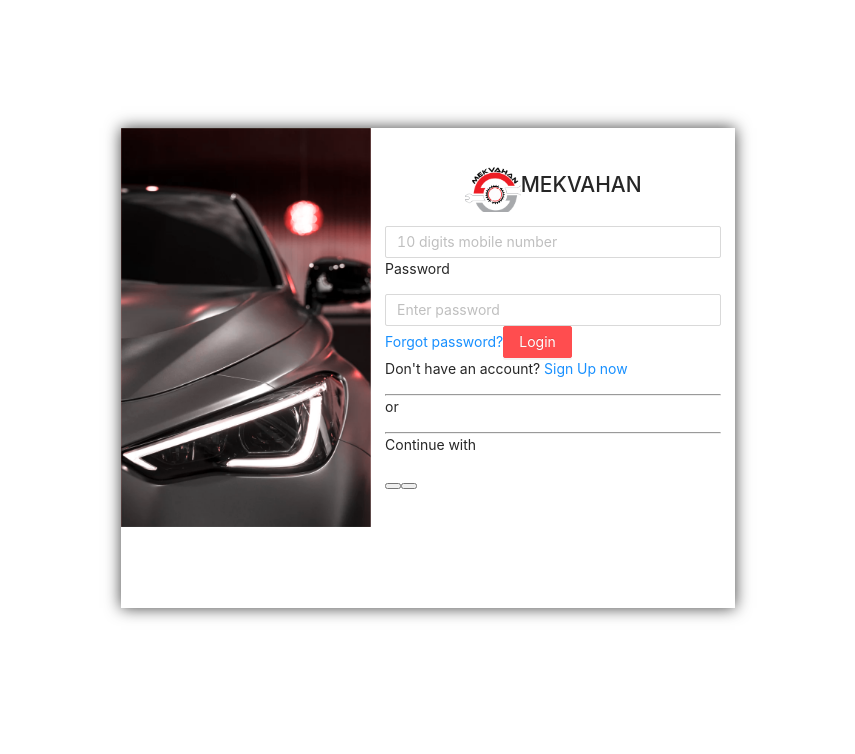
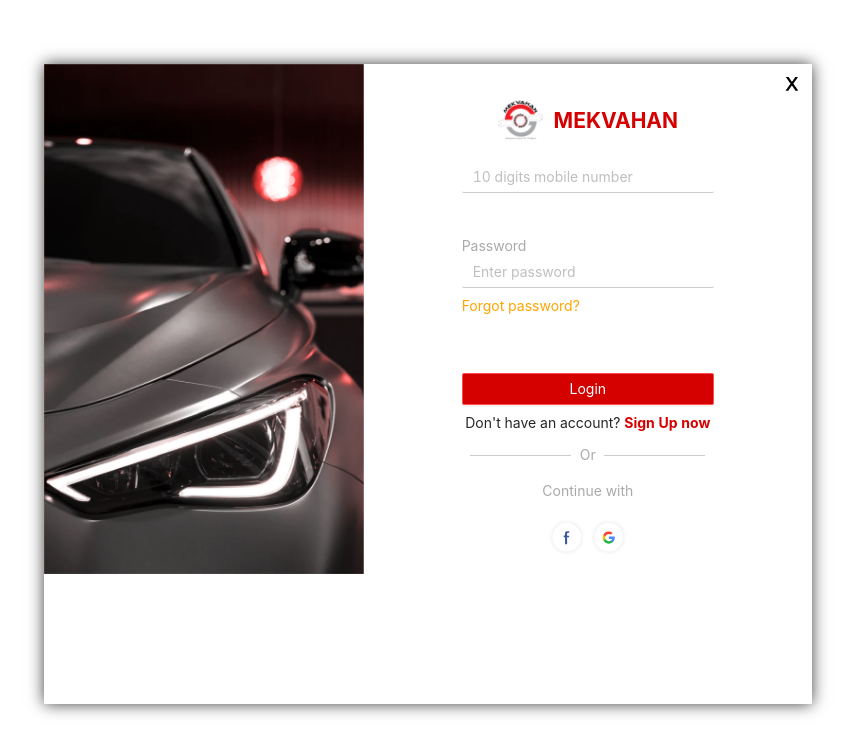
Before and after one commit to mritunjaysaha/Mek-Vahan-Assignment, a React (Create React App) app: page / in a window 1280 px wide. Shown: the top 754 px of the page, without its empty margins (212-1067 px from the left). Built offline with nearby package versions, Linux system fonts and the light colour scheme.

Commit message:
login-sign page design completed

```diff
--- a/src/components/login.component.js
+++ b/src/components/login.component.js
@@ -13,10 +13,11 @@ export default function Login() {
                 <div className="login-signup-right">
                     <div className="login">
                         <div className="logo-container">
+                            <div className="close"></div>
                             <div className="logo">
                                 <img src="../" alt="" srcset="" />
                             </div>
-                            <h1>MEKVAHAN</h1>
+                            <h2>MEKVAHAN</h2>
                         </div>
                         <Form className="login-form" name="basic">
                             <Input
@@ -45,12 +46,12 @@ export default function Login() {
                                 </p>
                             </div>
                         </Form>
-                        <div>
+                        <div className="separation">
                             <hr />
-                            <p>or</p>
+                            <p>Or</p>
                             <hr />
                         </div>
-                        <div>
+                        <div className="continue-with">
                             <p>Continue with</p>
                             <div>
                                 <button className="btn facebook-logo"></button>
--- a/src/styles/main.css
+++ b/src/styles/main.css
@@ -1,4 +1,8 @@
 @import "~antd/dist/antd.css";
+:root {
+  --mek-vahan: #d50000;
+}
+
 *,
 *::before,
 *::after {
@@ -6,38 +10,51 @@
   margin: 0;
 }
 
+.close {
+  background-image: url("../asset/4x/Asset 4xxxhdpi.png");
+  background-size: contain;
+  background-repeat: no-repeat;
+  height: 22px;
+  width: 17px;
+  position: absolute;
+  font-size: 20px;
+  top: 10px;
+  right: 10px;
+}
+
 .logo-container {
   display: flex;
   flex-direction: row;
   justify-content: center;
-  margin: 1em 0;
+  padding: 2em 0 1em 0;
 }
 .logo-container .logo {
-  background-image: url("../asset/SVG/Asset 3.svg");
-  background-size: 100%;
+  background-image: url("../asset/4x/Asset 3xxxhdpi.png");
+  background-size: 80%;
   background-repeat: no-repeat;
   height: 4em;
   width: 4em;
-  padding: 0.2em;
 }
-.logo-container h1 {
+.logo-container h2 {
   text-align: center;
   margin: auto 0;
+  color: var(--mek-vahan);
+  font-weight: 700;
 }
 
 .login-signup {
   position: relative;
   display: flex;
   flex-direction: row;
-  height: 60vh;
-  width: 48vw;
-  margin: 10% auto;
+  height: 80vh;
+  width: 60vw;
+  margin: 5% auto;
   box-shadow: 0px 0px 15px rgba(0, 0, 0, 0.75);
 }
 
 .login-signup-left {
   height: inherit;
-  width: 45%;
+  width: 50%;
   background-image: url("../asset/4x/Asset 2xxxhdpi.png");
   background-size: 100%;
   background-repeat: no-repeat;
@@ -46,8 +63,89 @@
 .login-signup-right {
   background-color: #fff;
   height: inherit;
-  padding: 1em;
   width: 65%;
+  padding: 0 7em;
+}
+.login-signup-right .login {
+  display: flex;
+  justify-content: center;
+  flex-direction: column;
+  margin: 0 auto;
+}
+.login-signup-right .login-form {
+  display: flex;
+  flex-direction: column;
+}
+.login-signup-right .login-form .password {
+  color: #aaa;
+  margin: 0;
+  padding: 3em 0 0 0;
+}
+.login-signup-right .login-form .ant-input {
+  border: none;
+  border-bottom: 1px solid #ccc;
+}
+.login-signup-right .login-form .forgot-password {
+  color: orange;
+  padding: 0.5em 0 4em 0;
+}
+.login-signup-right .login-form .login-btn {
+  background-color: var(--mek-vahan);
+}
+.login-signup-right .separation {
+  display: flex;
+  flex-direction: row;
+  justify-content: space-evenly;
+}
+.login-signup-right .separation hr {
+  width: 40%;
+  border: none;
+  height: 1px;
+  background-color: #ccc;
+}
+.login-signup-right .separation p {
+  color: #aaa;
+  margin-top: -0.8em;
+}
+.login-signup-right .signup {
+  text-align: center;
+  padding: 0.5em 0;
+}
+.login-signup-right .signup a {
+  color: var(--mek-vahan);
+  font-weight: bold;
+}
+.login-signup-right .continue-with {
+  display: flex;
+  flex-direction: column;
+  margin: 0 auto;
+}
+.login-signup-right .continue-with p {
+  color: #aaa;
+}
+.login-signup-right .continue-with div {
+  display: flex;
+  flex-direction: row;
+  justify-content: center;
+}
+
+.btn {
+  background-color: none;
+  border: none;
+}
+
+.facebook-logo {
+  background-image: url("../asset/SVG/Asset 6.svg");
+  width: 3em;
+  height: 3em;
+  background-color: #fff;
+}
+
+.google-logo {
+  background-image: url("../asset/SVG/Asset 5.svg");
+  width: 3em;
+  height: 3em;
+  background-color: #fff;
 }
 
 /*# sourceMappingURL=main.css.map */
--- a/src/styles/main.scss
+++ b/src/styles/main.scss
@@ -1,44 +1,58 @@
 @import "~antd/dist/antd.css";
 
+:root {
+    --mek-vahan: #d50000;
+}
 *,
 *::before,
 *::after {
     box-sizing: border-box;
     margin: 0;
 }
+// Close img
+.close {
+    background-image: url("../asset/4x/Asset\ 4xxxhdpi.png");
+    background-size: contain;
+    background-repeat: no-repeat;
+    height: 22px;
+    width: 17px;
+    position: absolute;
+    font-size: 20px;
+    top: 10px;
+    right: 10px;
+}
 // login-signup page
 .logo-container {
     display: flex;
     flex-direction: row;
     justify-content: center;
-    margin: 1em 0;
+    padding: 2em 0 1em 0;
     .logo {
-        background-image: url("../asset/SVG/Asset\ 3.svg");
-        background-size: 100%;
+        background-image: url("../asset/4x/Asset\ 3xxxhdpi.png");
+        background-size: 80%;
         background-repeat: no-repeat;
         height: 4em;
         width: 4em;
-        padding: 0.2em;
     }
-    h1 {
+    h2 {
         text-align: center;
         margin: auto 0;
+        color: var(--mek-vahan);
+        font-weight: 700;
     }
 }
 .login-signup {
     position: relative;
     display: flex;
     flex-direction: row;
-    // justify-content: center;
-    // align-items: center;
-    height: 60vh;
-    width: 48vw;
-    margin: 10% auto;
+    height: 80vh;
+    width: 60vw;
+    margin: 5% auto;
     box-shadow: 0px 0px 15px rgba(0, 0, 0, 0.75);
 }
 .login-signup-left {
     height: inherit;
-    width: 45%;
+    width: 50%;
     background-image: url("../asset/4x/Asset\ 2xxxhdpi.png");
     background-size: 100%;
     background-repeat: no-repeat;
@@ -47,67 +61,94 @@
 .login-signup-right {
     background-color: #fff;
     height: inherit;
+    width: 65%;
+    padding: 0 7em;
 
-    padding: 1em;
-    width: 65%;
-    // .ant-input {
-    //     width: 30%;
-    // }
+    // login section
+    .login {
+        display: flex;
+        justify-content: center;
+        flex-direction: column;
+        margin: 0 auto;
+    }
+    .login-form {
+        display: flex;
+        flex-direction: column;
+        .password {
+            color: #aaa;
+            margin: 0;
+            padding: 3em 0 0 0;
+        }
+        .ant-input {
+            border: none;
+            border-bottom: 1px solid #ccc;
+        }
 
-    //     .login {
-    //         display: flex;
-    //         justify-content: center;
-    //         flex-direction: column;
-    //         // width: 50%;
-    //         margin: 0 auto;
-    //     }
-    //     .login-form {
-    //         display: flex;
-    //         flex-direction: column;
-    //         .password {
-    //             // margin-top: 1em;
-    //             // margin-bottom: -0.2em;
-    //             // margin-left: 0.8em;
-    //             color: #aaa;
-    //         }
-    //         .ant-input {
-    //             margin: 0.5em 0 1em 0;
-    //             border: none;
-    //             border-bottom: 1px solid #ccc;
-    //         }
-    //         .login-btn {
-    //             // margin: 2em 0 0.5em 0;
-    //         }
+        .forgot-password {
+            color: orange;
+            padding: 0.5em 0 4em 0;
+        }
 
-    //         .forgot-password {
-    //             color: orange;
-    //         }
-    //     }
+        .login-btn {
+            background-color: var(--mek-vahan);
+        }
+    }
+    // separate the login and signup section
+    .separation {
+        display: flex;
+        flex-direction: row;
+        justify-content: space-evenly;
+        hr {
+            width: 40%;
+            border: none;
+            height: 1px;
+            background-color: #ccc;
+        }
+        p {
+            color: #aaa;
+            margin-top: -0.8em;
+        }
+    }
+    // signup section
+    .signup {
+        text-align: center;
+        padding: 0.5em 0;
+        a {
+            color: var(--mek-vahan);
+            font-weight: bold;
+        }
+    }
 
-    //     .signup {
-    //         // margin-bottom: 2em;
-    //         text-align: center;
+    // other login options
+    .continue-with {
+        display: flex;
+        flex-direction: column;
+        margin: 0 auto;
 
-    //         a {
-    //             color: #f00;
-    //             font-weight: bold;
-    //         }
-    //     }
-    // }
-    // // signup portion
-    // .btn {
-    //     background-color: none;
-    //     border: none;
-    // }
-    // .facebook-logo {
-    //     background-image: url("../asset/SVG/Asset\ 6.svg");
-    //     width: 2.5em;
-    //     height: 2.5em;
-    //     background-color: #fff;
-    // }
-    // .google-logo {
-    //     background-image: url("../asset/SVG/Asset\ 5.svg");
-    //     width: 2.5em;
-    //     height: 2.5em;
-    //     background-color: #fff;
+        p {
+            color: #aaa;
+        }
+        div {
+            display: flex;
+            flex-direction: row;
+            justify-content: center;
+        }
+    }
 }
+// signup portion
+.btn {
+    background-color: none;
+    border: none;
+}
+.facebook-logo {
+    background-image: url("../asset/SVG/Asset\ 6.svg");
+    width: 3em;
+    height: 3em;
+    background-color: #fff;
+}
+.google-logo {
+    background-image: url("../asset/SVG/Asset\ 5.svg");
+    width: 3em;
+    height: 3em;
+    background-color: #fff;
+}
```
Also changed, not shown: 1 other file (tests, documents, lock files or other folders).
